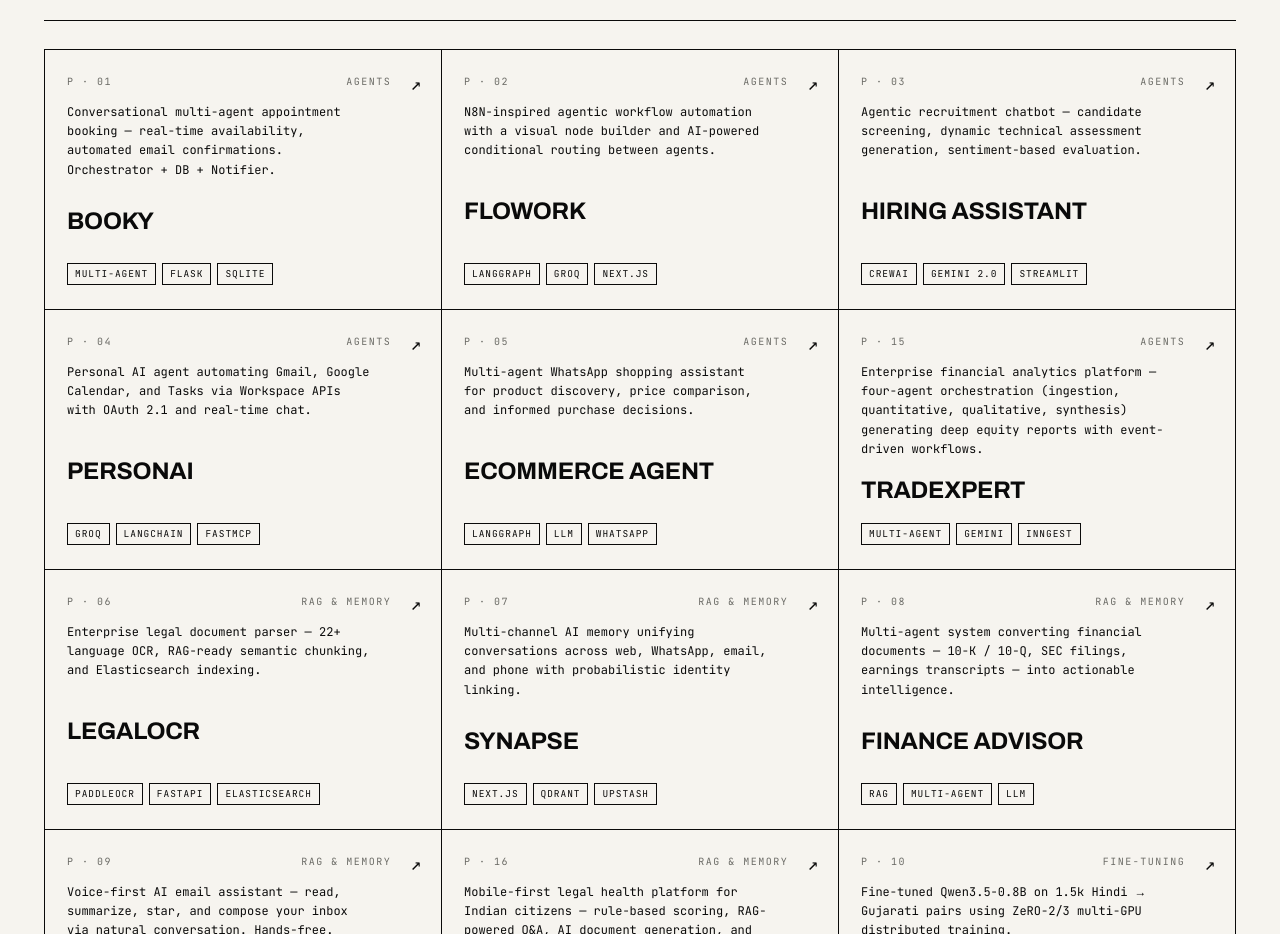
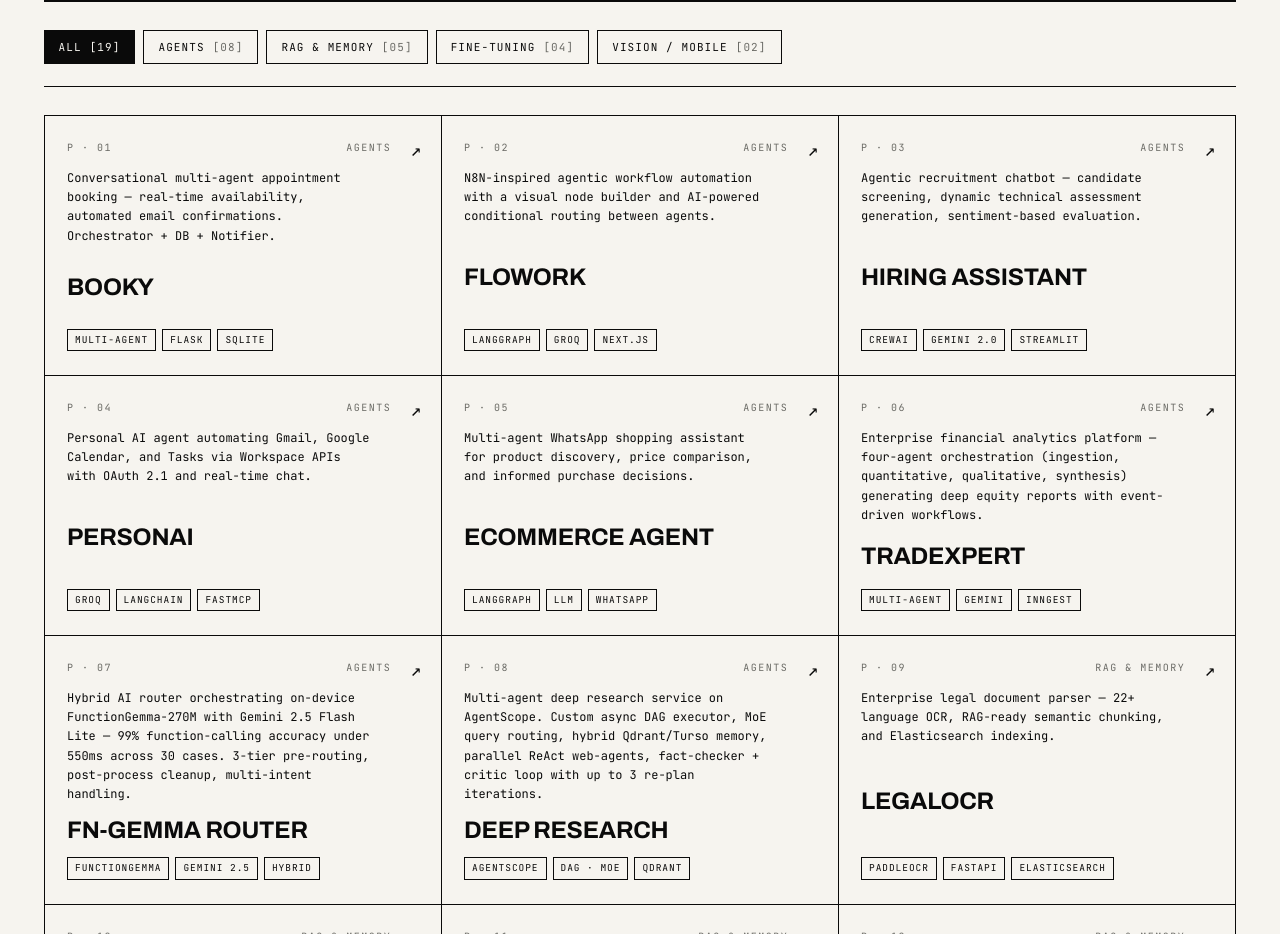
Before and after one commit to Vatsa10/vatsa-joshi-landing, a Next.js app: page / in a window 1280 px wide. Shown: the part 5398-6332 px from the top of the page. Built offline with nearby package versions, Linux system fonts and the light colour scheme; no server answers.

Commit message:
enhance project grid layout and add new project cards

```diff
--- a/app/globals.css
+++ b/app/globals.css
@@ -971,8 +971,27 @@
 
 .projects-grid{
   margin-top:28px;display:grid;grid-template-columns:repeat(12,1fr);gap:0;
-  border-top:1px solid var(--ink);border-left:1px solid var(--ink);
+  border-top:1px solid var(--ink);
+  border-left:1px solid var(--ink);
+  border-bottom:1px solid var(--ink);
   perspective:1400px;
+  background:linear-gradient(to right,
+    transparent 0,
+    transparent calc(33.3333% - 1px),
+    var(--ink) calc(33.3333% - 1px),
+    var(--ink) 33.3333%,
+    transparent 33.3333%,
+    transparent calc(66.6666% - 1px),
+    var(--ink) calc(66.6666% - 1px),
+    var(--ink) 66.6666%,
+    transparent 66.6666%,
+    transparent calc(100% - 1px),
+    var(--ink) calc(100% - 1px),
+    var(--ink) 100%
+  );
+}
+.projects-grid > .p-card:last-child:nth-child(3n+1){
+  grid-column:5 / span 4;
 }
 .p-card{
   grid-column:span 4;
@@ -991,8 +1010,32 @@
 .p-card:hover .p-tag{border-color:var(--paper);color:var(--paper)}
 .p-card:hover .p-num,.p-card:hover .p-cat{color:var(--paper)}
 .p-card:hover .p-arrow{transform:translate(4px,-4px)}
-@media (max-width:900px){ .p-card{grid-column:span 6} }
-@media (max-width:560px){ .p-card{grid-column:span 12} }
+@media (max-width:900px){
+  .p-card{grid-column:span 6}
+  .projects-grid > .p-card:last-child:nth-child(3n+1){grid-column:span 6}
+  .projects-grid > .p-card:last-child:nth-child(2n+1){grid-column:4 / span 6}
+  .projects-grid{
+    background:linear-gradient(to right,
+      transparent 0,
+      transparent calc(50% - 1px),
+      var(--ink) calc(50% - 1px),
+      var(--ink) 50%,
+      transparent 50%,
+      transparent calc(100% - 1px),
+      var(--ink) calc(100% - 1px),
+      var(--ink) 100%
+    );
+  }
+}
+@media (max-width:560px){
+  .p-card{grid-column:span 6;min-height:auto;padding:16px 14px;gap:10px}
+  .p-card .p-title{font-size:18px}
+  .p-card .p-desc{font-size:11px;line-height:1.5}
+  .p-card .p-tag{font-size:8.5px;padding:2px 5px}
+  .p-card .p-top{padding-right:22px}
+  .p-card .p-arrow{top:14px;right:12px;font-size:14px}
+  .projects-grid > .p-card:last-child:nth-child(2n+1){grid-column:4 / span 6}
+}
 
 .p-top{display:flex;justify-content:space-between;align-items:flex-start;gap:12px;padding-right:28px}
 .p-num{font-family:var(--mono);font-size:10px;letter-spacing:.15em;color:var(--muted)}
@@ -1040,6 +1083,15 @@
 .award h3{font-family:var(--display);font-weight:700;font-size:20px;letter-spacing:-.01em;margin:0;text-transform:uppercase;line-height:1.1}
 .award p{font-family:var(--mono);font-size:12px;line-height:1.55;margin:0;color:#1a1a1a}
 .award .meta{font-family:var(--mono);font-size:10px;letter-spacing:.14em;text-transform:uppercase;color:var(--muted);margin-top:auto}
+.award-link{transition:background .2s, transform .2s, border-color .2s;cursor:pointer}
+.award-link:hover{background:var(--ink);color:var(--paper);border-color:var(--ink);transform:translateY(-2px)}
+.award-link:hover h3,
+.award-link:hover p,
+.award-link:hover p b{color:var(--paper)}
+.award-link:hover .meta{color:var(--paper);opacity:.85}
+.award-link:hover .trophy{color:var(--accent)}
+.award-arrow{display:inline-block;margin-left:6px;font-family:var(--mono);font-weight:400;transition:transform .2s}
+.award-link:hover .award-arrow{transform:translate(3px,-3px);color:var(--accent)}
 
 /* ───────── contact ───────── */
 .contact{padding-top:120px;padding-bottom:60px;position:relative}
--- a/app/page.tsx
+++ b/app/page.tsx
@@ -280,6 +280,7 @@
               </p>
               <ul className="bullets">
                 <li>Built end-to-end AI-driven Document Management Systems — translation, parsing, indexing, retrieval across 22+ languages.</li>
+                <li>Cut legal NER extraction cost 25× — from 1/doc to 6-7 paisa — for an 80-lakh Indian court judgment corpus.Replaced a 7-stage LLM pipeline with a 2-call Gemini-2.5-Flash-Lite architecture.</li>
                 <li>Shipped a multi-agent <b>Petition Writer</b> that drafts structured legal petitions from case inputs, with iterative human-in-the-loop clarification before the final draft.</li>
                 <li>Designed a legal intelligence platform with judge profiling, case-brief-driven litigation strategy, and lawyer compatibility analysis — agents coordinating vector similarity, LLM reasoning, and live web search.</li>
               </ul>
@@ -356,10 +357,10 @@
         </div>
 
         <div className="filters reveal" id="filters">
-          <button className="chip active" data-filter="all">All <span className="c">[16]</span></button>
-          <button className="chip" data-filter="agents">Agents <span className="c">[06]</span></button>
+          <button className="chip active" data-filter="all">All <span className="c">[19]</span></button>
+          <button className="chip" data-filter="agents">Agents <span className="c">[08]</span></button>
           <button className="chip" data-filter="rag">RAG &amp; Memory <span className="c">[05]</span></button>
-          <button className="chip" data-filter="fine-tuning">Fine-tuning <span className="c">[03]</span></button>
+          <button className="chip" data-filter="fine-tuning">Fine-tuning <span className="c">[04]</span></button>
           <button className="chip" data-filter="vision">Vision / Mobile <span className="c">[02]</span></button>
         </div>
 
@@ -406,16 +407,32 @@
           </a>
 
           <a className="p-card" data-cat="agents" href="https://github.com/Vatsa10/TradeXpert" target="_blank" rel="noopener">
-            <div className="p-top"><span className="p-num">P · 15</span><span className="p-cat">Agents</span></div>
+            <div className="p-top"><span className="p-num">P · 06</span><span className="p-cat">Agents</span></div>
             <div className="p-arrow">↗</div>
             <div className="p-desc">Enterprise financial analytics platform — four-agent orchestration (ingestion, quantitative, qualitative, synthesis) generating deep equity reports with event-driven workflows.</div>
             <div className="p-title">TradeXpert</div>
             <div className="p-tags"><span className="p-tag">Multi-Agent</span><span className="p-tag">Gemini</span><span className="p-tag">Inngest</span></div>
           </a>
 
+          <a className="p-card" data-cat="agents" href="https://github.com/Vatsa10/fn-gemma" target="_blank" rel="noopener">
+            <div className="p-top"><span className="p-num">P · 07</span><span className="p-cat">Agents</span></div>
+            <div className="p-arrow">↗</div>
+            <div className="p-desc">Hybrid AI router orchestrating on-device FunctionGemma-270M with Gemini 2.5 Flash Lite — 99% function-calling accuracy under 550ms across 30 cases. 3-tier pre-routing, post-process cleanup, multi-intent handling.</div>
+            <div className="p-title">fn-gemma Router</div>
+            <div className="p-tags"><span className="p-tag">FunctionGemma</span><span className="p-tag">Gemini 2.5</span><span className="p-tag">Hybrid</span></div>
+          </a>
+
+          <a className="p-card" data-cat="agents" href="https://github.com/Vatsa10/Deep-Research" target="_blank" rel="noopener">
+            <div className="p-top"><span className="p-num">P · 08</span><span className="p-cat">Agents</span></div>
+            <div className="p-arrow">↗</div>
+            <div className="p-desc">Multi-agent deep research service on AgentScope. Custom async DAG executor, MoE query routing, hybrid Qdrant/Turso memory, parallel ReAct web-agents, fact-checker + critic loop with up to 3 re-plan iterations.</div>
+            <div className="p-title">Deep Research</div>
+            <div className="p-tags"><span className="p-tag">AgentScope</span><span className="p-tag">DAG · MoE</span><span className="p-tag">Qdrant</span></div>
+          </a>
+
           {/* RAG / Memory / Document Intelligence */}
           <a className="p-card" data-cat="rag" href="https://github.com/Vatsa10/" target="_blank" rel="noopener">
-            <div className="p-top"><span className="p-num">P · 06</span><span className="p-cat">RAG &amp; Memory</span></div>
+            <div className="p-top"><span className="p-num">P · 09</span><span className="p-cat">RAG &amp; Memory</span></div>
             <div className="p-arrow">↗</div>
             <div className="p-desc">Enterprise legal document parser — 22+ language OCR, RAG-ready semantic chunking, and Elasticsearch indexing.</div>
             <div className="p-title">LegalOCR</div>
@@ -423,7 +440,7 @@
           </a>
 
           <a className="p-card" data-cat="rag" href="https://github.com/Vatsa10/" target="_blank" rel="noopener">
-            <div className="p-top"><span className="p-num">P · 07</span><span className="p-cat">RAG &amp; Memory</span></div>
+            <div className="p-top"><span className="p-num">P · 10</span><span className="p-cat">RAG &amp; Memory</span></div>
             <div className="p-arrow">↗</div>
             <div className="p-desc">Multi-channel AI memory unifying conversations across web, WhatsApp, email, and phone with probabilistic identity linking.</div>
             <div className="p-title">Synapse</div>
@@ -431,7 +448,7 @@
           </a>
 
           <a className="p-card" data-cat="rag" href="https://github.com/Vatsa10/Financial-Analyzer" target="_blank" rel="noopener">
-            <div className="p-top"><span className="p-num">P · 08</span><span className="p-cat">RAG &amp; Memory</span></div>
+            <div className="p-top"><span className="p-num">P · 11</span><span className="p-cat">RAG &amp; Memory</span></div>
             <div className="p-arrow">↗</div>
             <div className="p-desc">Multi-agent system converting financial documents — 10-K / 10-Q, SEC filings, earnings transcripts — into actionable intelligence.</div>
             <div className="p-title">Finance Advisor</div>
@@ -439,7 +456,7 @@
           </a>
 
           <a className="p-card" data-cat="rag" href="https://github.com/Vatsa10/" target="_blank" rel="noopener">
-            <div className="p-top"><span className="p-num">P · 09</span><span className="p-cat">RAG &amp; Memory</span></div>
+            <div className="p-top"><span className="p-num">P · 12</span><span className="p-cat">RAG &amp; Memory</span></div>
             <div className="p-arrow">↗</div>
             <div className="p-desc">Voice-first AI email assistant — read, summarize, star, and compose your inbox via natural conversation. Hands-free.</div>
             <div className="p-title">Email Voice AI</div>
@@ -447,7 +464,7 @@
           </a>
 
           <a className="p-card" data-cat="rag" href="https://github.com/Vatsa10/NyayCheck" target="_blank" rel="noopener">
-            <div className="p-top"><span className="p-num">P · 16</span><span className="p-cat">RAG &amp; Memory</span></div>
+            <div className="p-top"><span className="p-num">P · 13</span><span className="p-cat">RAG &amp; Memory</span></div>
             <div className="p-arrow">↗</div>
             <div className="p-desc">Mobile-first legal health platform for Indian citizens — rule-based scoring, RAG-powered Q&amp;A, AI document generation, and web-grounded lawyer search in Hindi + English.</div>
             <div className="p-title">NyayCheck</div>
@@ -456,7 +473,7 @@
 
           {/* Fine-tuning */}
           <a className="p-card" data-cat="fine-tuning" href="https://github.com/Vatsa10/" target="_blank" rel="noopener">
-            <div className="p-top"><span className="p-num">P · 10</span><span className="p-cat">Fine-tuning</span></div>
+            <div className="p-top"><span className="p-num">P · 14</span><span className="p-cat">Fine-tuning</span></div>
             <div className="p-arrow">↗</div>
             <div className="p-desc">Fine-tuned Qwen3.5-0.8B on 1.5k Hindi → Gujarati pairs using ZeRO-2/3 multi-GPU distributed training.</div>
             <div className="p-title">Hindi2Guj</div>
@@ -464,7 +481,7 @@
           </a>
 
           <a className="p-card" data-cat="fine-tuning" href="https://github.com/Vatsa10/Gemma3-Finetune" target="_blank" rel="noopener">
-            <div className="p-top"><span className="p-num">P · 11</span><span className="p-cat">Fine-tuning</span></div>
+            <div className="p-top"><span className="p-num">P · 15</span><span className="p-cat">Fine-tuning</span></div>
             <div className="p-arrow">↗</div>
             <div className="p-desc">Fine-tuned Gemma 3 (4B) on FineTome-100k for enhanced instruction-following via LoRA / QLoRA on a single Colab T4.</div>
             <div className="p-title">Gemma 3 Tune</div>
@@ -472,16 +489,24 @@
           </a>
 
           <a className="p-card" data-cat="fine-tuning" href="https://github.com/Vatsa10/Rustformer" target="_blank" rel="noopener">
-            <div className="p-top"><span className="p-num">P · 12</span><span className="p-cat">Fine-tuning</span></div>
+            <div className="p-top"><span className="p-num">P · 16</span><span className="p-cat">Fine-tuning</span></div>
             <div className="p-arrow">↗</div>
             <div className="p-desc">Complete transformer architecture implemented from scratch in Rust, for performance-focused inference research.</div>
             <div className="p-title">Rustformer</div>
             <div className="p-tags"><span className="p-tag">Rust</span><span className="p-tag">Transformer</span><span className="p-tag">From Scratch</span></div>
           </a>
 
+          <a className="p-card" data-cat="fine-tuning" href="https://github.com/Vatsa10/autoslm" target="_blank" rel="noopener">
+            <div className="p-top"><span className="p-num">P · 17</span><span className="p-cat">Fine-tuning</span></div>
+            <div className="p-arrow">↗</div>
+            <div className="p-desc">Open-source re-implementation of Pioneer Agent (arXiv:2604.09791, Fastino Labs). Closed-loop autonomous system for continually improving SLMs in production — LLM agent diagnoses failures, synthesizes corrective curriculum, retrains under regression constraints. PEFT + TRL, multi-provider via LiteLLM.</div>
+            <div className="p-title">AutoSLM</div>
+            <div className="p-tags"><span className="p-tag">PEFT · TRL</span><span className="p-tag">LiteLLM</span><span className="p-tag">Self-Improving</span></div>
+          </a>
+
           {/* Vision / Mobile */}
           <a className="p-card" data-cat="vision" href="https://github.com/Vatsa10/" target="_blank" rel="noopener">
-            <div className="p-top"><span className="p-num">P · 13</span><span className="p-cat">Vision / Mobile</span></div>
+            <div className="p-top"><span className="p-num">P · 18</span><span className="p-cat">Vision / Mobile</span></div>
             <div className="p-arrow">↗</div>
             <div className="p-desc">2nd place at Tinkerthon 3.0 + 1-year SSIP Gujarat research grant. Fine-tuned DL models for deepfake video classification.</div>
             <div className="p-title">Deepfake Detector</div>
@@ -489,12 +514,13 @@
           </a>
 
           <a className="p-card" data-cat="vision" href="https://github.com/Vatsa10/" target="_blank" rel="noopener">
-            <div className="p-top"><span className="p-num">P · 14</span><span className="p-cat">Vision / Mobile</span></div>
+            <div className="p-top"><span className="p-num">P · 19</span><span className="p-cat">Vision / Mobile</span></div>
             <div className="p-arrow">↗</div>
             <div className="p-desc">Mobile health app that translates lab reports into plain language — with fully on-device medical transformer inference.</div>
             <div className="p-title">AarogyaKosh</div>
             <div className="p-tags"><span className="p-tag">React Native</span><span className="p-tag">FastAPI</span><span className="p-tag">On-device</span></div>
           </a>
+
         </div>
       </section>
 
@@ -603,6 +629,17 @@
             <p>Survey paper exploring blockchain architecture, cryptographic foundations, and cross-industry applications.<br />DOI: 10.13140/RG.2.2.32465.75365</p>
             <span className="meta">Publication · ResearchGate</span>
           </div>
+          <a
+            className="award award-link"
+            href="https://ieeexplore.ieee.org/document/11486188"
+            target="_blank"
+            rel="noopener"
+          >
+            <div className="trophy">¶</div>
+            <h3>EfficientNetB7 &amp; Bi-LSTM for Deepfake Detection <span className="award-arrow">↗</span></h3>
+            <p>Hybrid spatial-temporal pipeline for deepfake video classification — EfficientNetB7 frame features fed into a Bi-LSTM for sequence-level reasoning. <b>First author.</b></p>
+            <span className="meta">Publication · IEEE Xplore · 2025</span>
+          </a>
           <div className="award">
             <div className="trophy">❝</div>
             <h3>Self-Adaptive Context RAG</h3>
```
